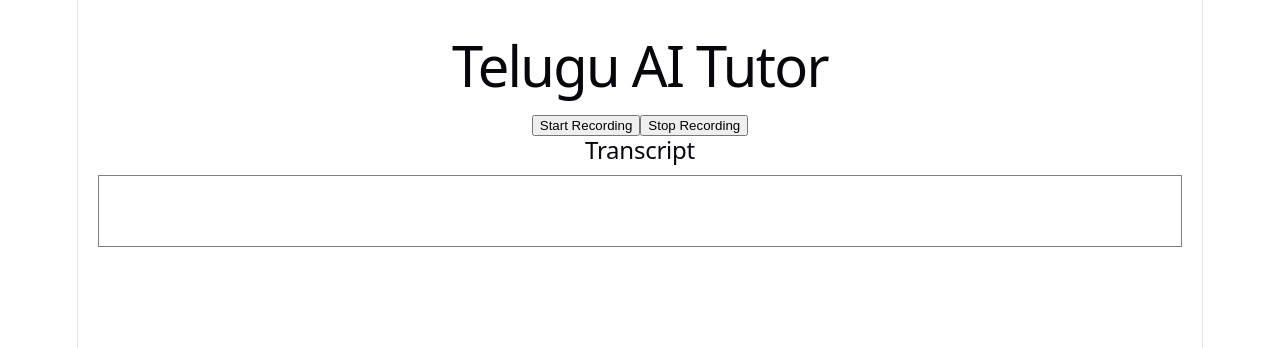
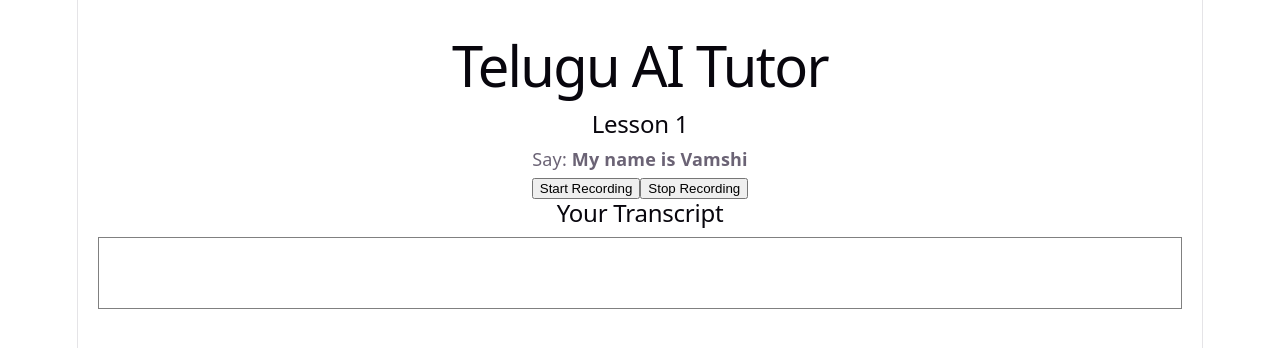
Before and after one commit to Vamshikeerthi24/telugu-english-tutor, a React app in the folder frontend/: page / in a window 1280 px wide. Shown: the top 348 px of the page. Built offline with nearby package versions, Linux system fonts and the light colour scheme; the HTML template or start-up script is replaced by a standard one.

Commit message:
Day 6 complete - lesson feedback working

```diff
--- a/frontend/src/App.jsx
+++ b/frontend/src/App.jsx
@@ -4,13 +4,22 @@ import MicButton from "./MicButton";
 function App() {
   const [transcript, setTranscript] = useState("");
 
+  const expectedAnswer = "my name is vamshi";
+
   return (
     <div style={{ padding: "20px" }}>
       <h1>Telugu AI Tutor</h1>
 
+      <h2>Lesson 1</h2>
+
+      <p>
+        Say:
+        <strong> My name is Vamshi </strong>
+      </p>
+
       <MicButton setTranscript={setTranscript} />
 
-      <h2>Transcript</h2>
+      <h2>Your Transcript</h2>
 
       <div
         style={{
@@ -22,6 +31,16 @@ function App() {
       >
         {transcript}
       </div>
+
+      {transcript && (
+        <div style={{ marginTop: "20px" }}>
+          {transcript.toLowerCase().includes(expectedAnswer) ? (
+            <h3>✅ Correct!</h3>
+          ) : (
+            <h3>❌ Try Again</h3>
+          )}
+        </div>
+      )}
     </div>
   );
 }
```
Also changed, not shown: 1 other file (tests, documents, lock files or other folders).
